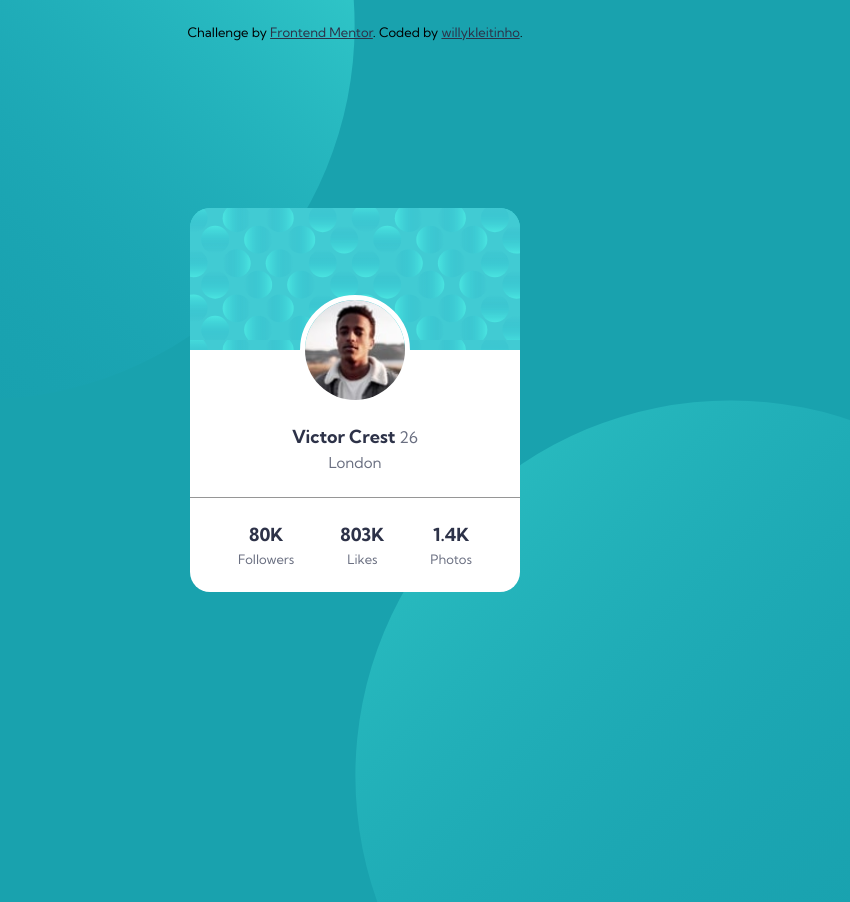
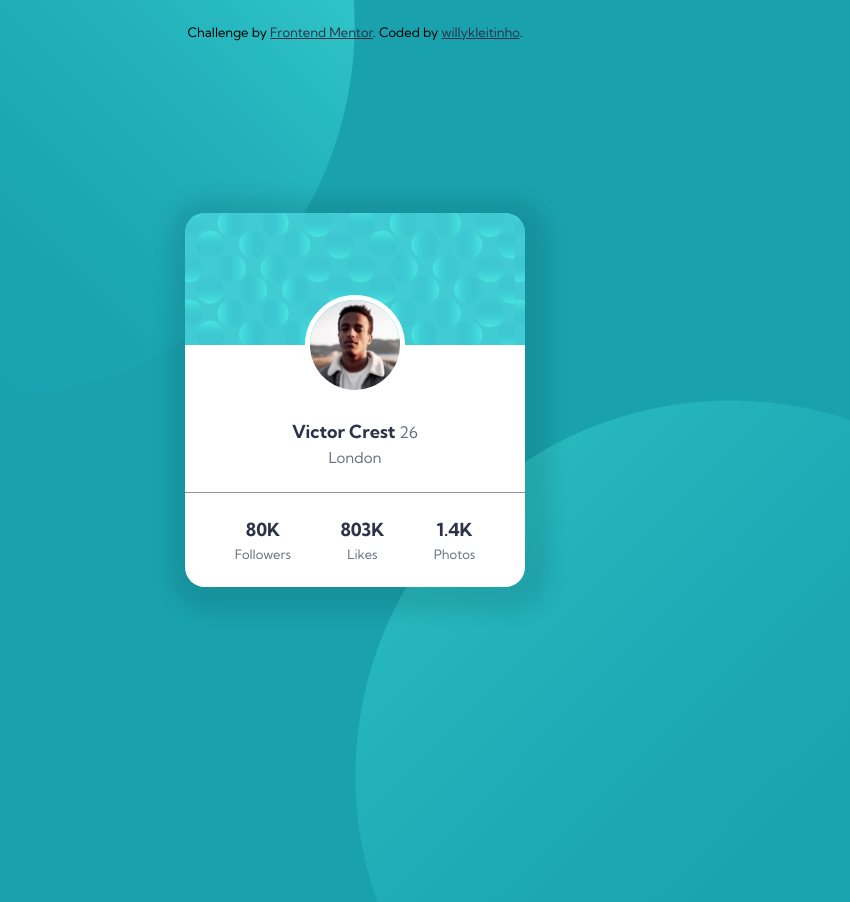
Before and after one commit to willykleitinho/profile-card-component, a plain HTML site: page index.html in a window 1280 px wide. Shown: the top 902 px of the page, without its empty margins (285-1135 px from the left). Drawn offline with Linux system fonts and the light colour scheme.

Commit message:
css update yeah bro

```diff
--- a/style.css
+++ b/style.css
@@ -30,26 +30,30 @@ body, div, span, img {
 }
 
 .profile {
-  width: 330px;
+  width: 340px;
   text-align: center;
   border-radius: 20px;
   overflow: hidden;
+  box-shadow: 5px 5px 20px 20px rgba(0, 0, 0, 0.1);
 }
+
 .profile__banner {
   background: blue;
   padding-top: 2rem;
   background-color: var(--card-background-color);
-  background-image: url("/images/bg-pattern-card.svg");
+  background-image: url("images/bg-pattern-card.svg");
   background-size: contain;
 }
+
 .profile__info {
   background: white;
   font-family: var(--font-family);
   padding-top: 75px;
 }
+
 .profile__image {
   margin: auto;
-  width: 110px;
+  width: 100px;
   aspect-ratio: 1/1;
   display: block;
   border-radius: 100%;
```
